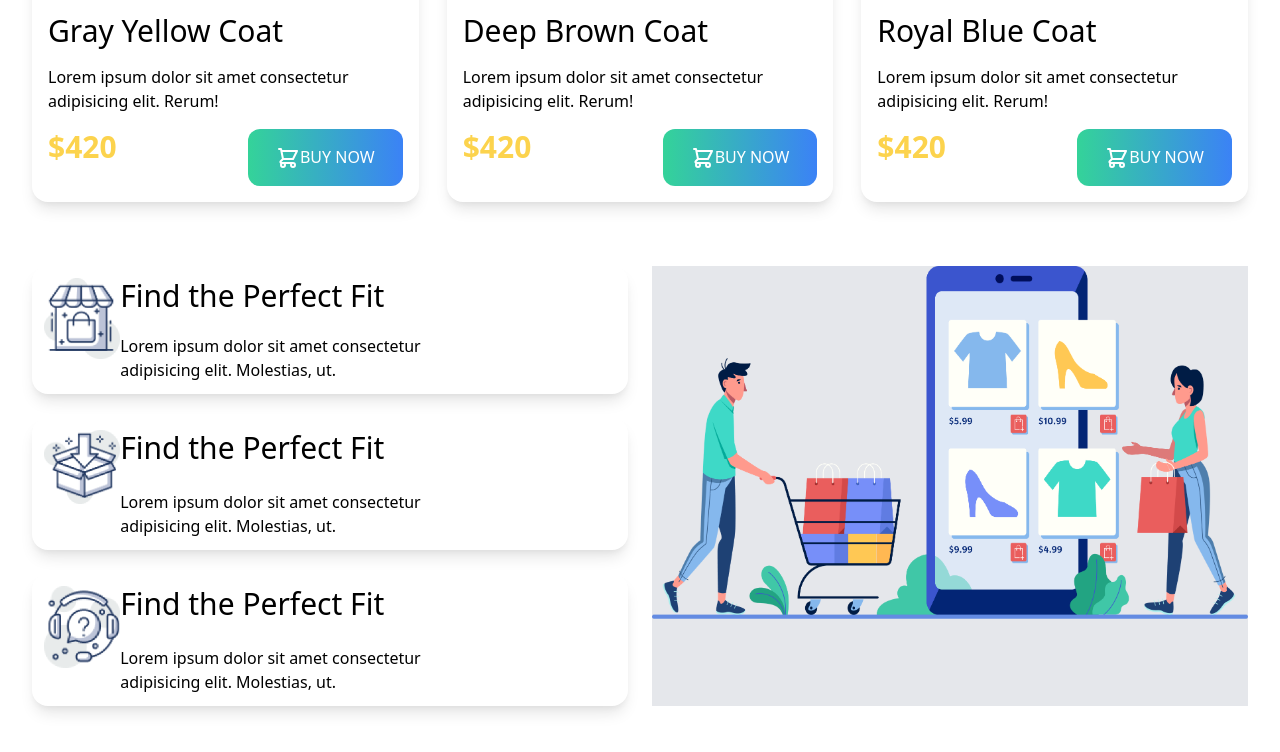
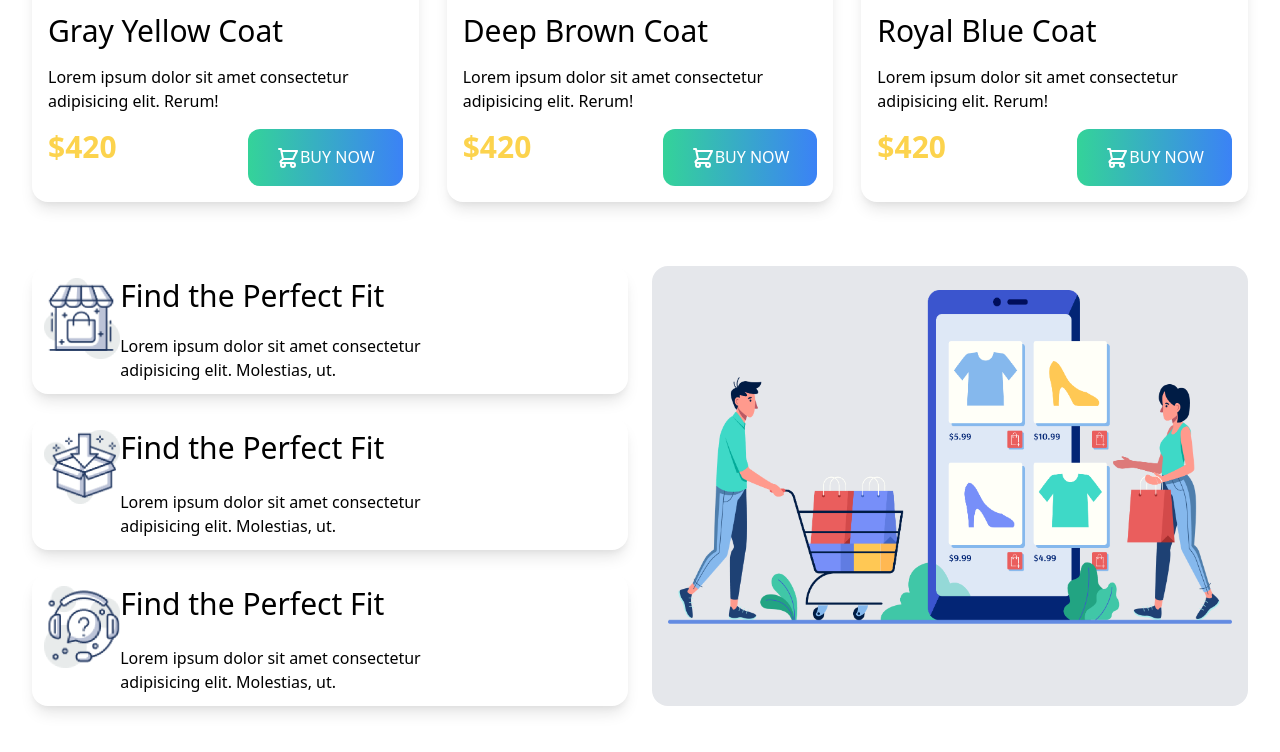
Before and after one commit to Shakhawat-Black/penguin-tail, a plain HTML site: page index.html in a window 1280 px wide. Shown: the part 1600-2352 px from the top of the page. Drawn offline with nearby package versions, Linux system fonts and the light colour scheme.

Commit message:
changed added

```diff
--- a/index.html
+++ b/index.html
@@ -134,8 +134,8 @@
                         <p class="w-3/4">Lorem ipsum dolor sit amet consectetur adipisicing elit. Molestias, ut.</p>
                     </div>
                 </div>
-                <div class="bg-gray-200 row-span-3">
-                    <div class="w-90">
+                <div class="bg-gray-200 row-span-3 rounded-2xl">
+                    <div class="py-6 px-4">
                         <img class="mx-auto" src="images/shopping.png" alt="">
                     </div>
                 </div>
```
